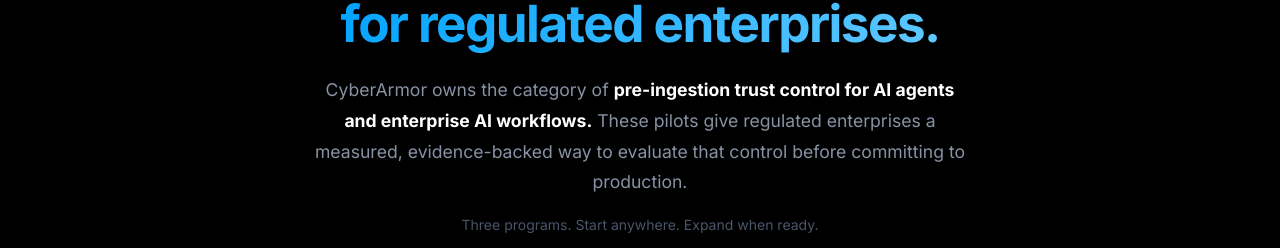
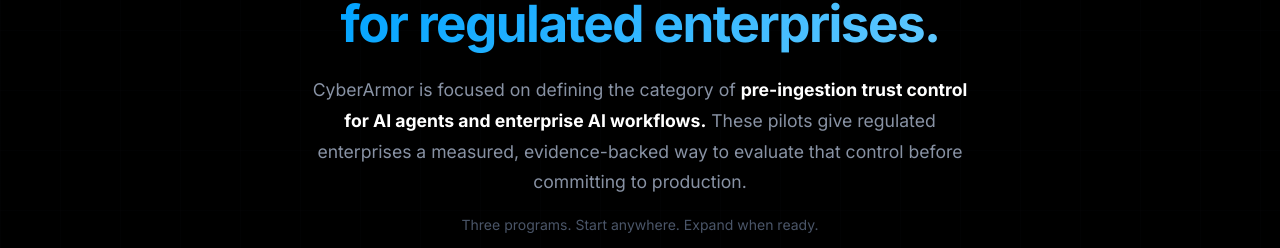
Before and after one commit to aisecurefuture/CyberArmorAi, a Next.js app in the folder marketing/: page /pilots in a window 1280 px wide. Shown: the part 270-518 px from the top of the page. Built offline with nearby package versions, Linux system fonts and the light colour scheme; no server answers.

Commit message:
updated to fix some typos

```diff
--- a/marketing/app/pilots/page.tsx
+++ b/marketing/app/pilots/page.tsx
@@ -136,7 +136,7 @@
             fontSize: "1.1rem", color: "#8892A4", lineHeight: 1.75,
             maxWidth: 660, margin: "0 auto 16px",
           }}>
-            CyberArmor owns the category of{" "}
+            CyberArmor is focused on defining the category of{" "}
             <strong style={{ color: "#ffffff" }}>
               pre-ingestion trust control for AI agents and enterprise AI workflows.
             </strong>{" "}
```
Also changed, not shown: 2 other files (tests, documents, lock files or other folders).
